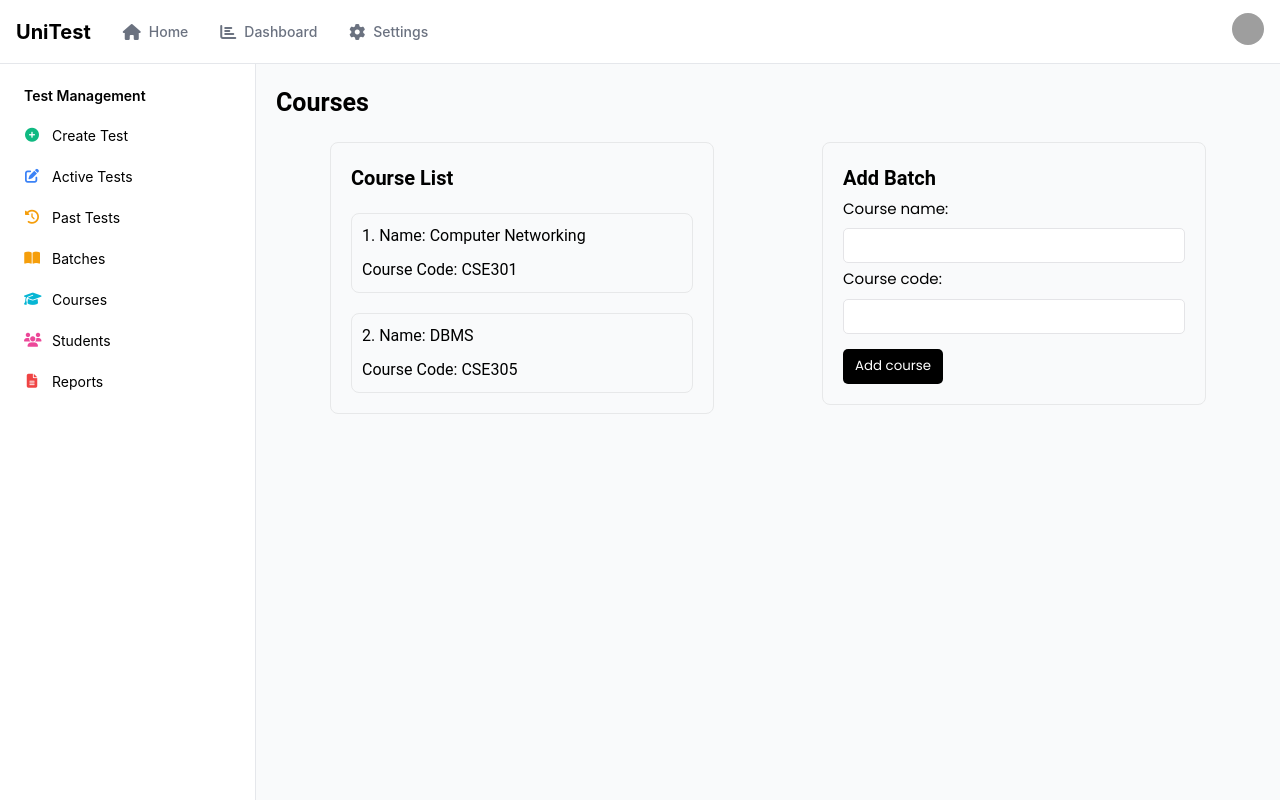
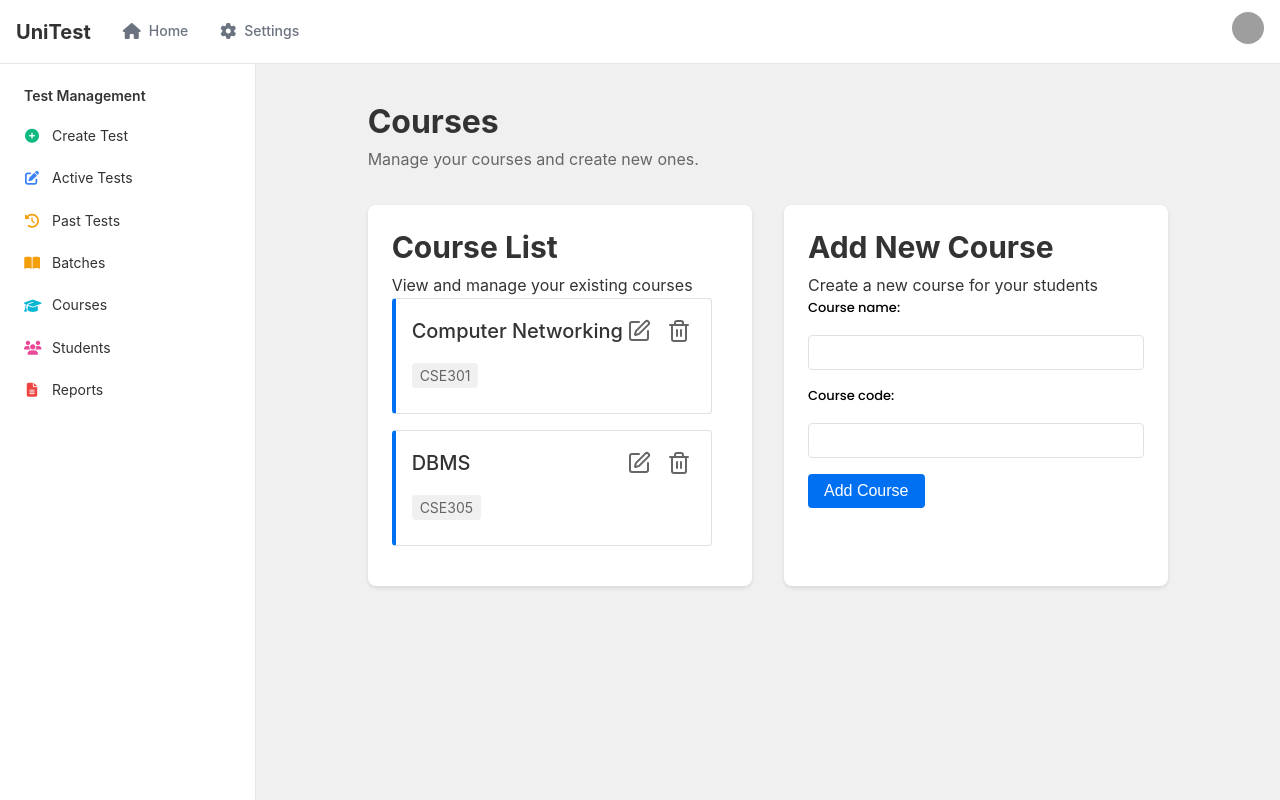
Before and after one commit to lavenderpeaches/UniTest, a Django app: page /courses/ in a window 1280 px wide. Run offline with Django 5.2, Linux system fonts and the light colour scheme; data comes from the database, SQL or seed files in the repository; both versions use the stored data as it was after the commit; some web fonts are replaced; grey boxes are pictures that could not be loaded.

Commit message:
Add an update and delete batch and course button

```diff
--- a/UniTest/base/views.py
+++ b/UniTest/base/views.py
@@ -73,11 +73,11 @@ def homePage(request):
 @login_required
 def create_test(request):
     if request.method == 'POST':
-        form = TestForm(request.POST)
+        form = testForm(request.POST)
         if form.is_valid():
             form.save()
     else:
-        form = TestForm()
+        form = testForm()
     return render(request, 'create_test.html', {'form': form})
 
 @login_required
--- a/UniTest/static/css/batches.css
+++ b/UniTest/static/css/batches.css
@@ -28,6 +28,7 @@
     gap:20px;
     display: flex;
     flex-direction: column;
+    background-color: white;
 }
 
 .batch-list-title{
@@ -58,6 +59,7 @@
     padding: 20px;
     border: 1.5px solid #E7E8E9;
     border-radius: 8px;
+    background-color: white;
 }
 
 .add-batch-title{
@@ -108,111 +110,38 @@
     cursor: pointer;
 }
 
-.course-container {
+.batch-buttons{
     display: flex;
-    flex-direction: column;
-    gap: 20px;
-    padding: 20px;
-    width: 80vw;
+    flex-direction: row;
+    justify-content: space-between;
 }
 
-.course-title {
-    font-family: "Roboto", sans-serif;
-    font-size: 25px;
-    font-weight: 600;
-    color: black;
-}
-
-.course-content {
-    display: flex;
-    flex-direction: row;
-    align-items: flex-start;
-    justify-content: space-around;
-}
-
-.course-list {
-    width: 30vw;
-    border: 1.5px solid #E7E8E9;
-    border-radius: 8px;
-    padding: 20px;
-    gap: 20px;
-    display: flex;
-    flex-direction: column;
-}
-
-.course-list-title {
-    font-family: "Roboto", sans-serif;
-    font-size: 20px;
-    font-weight: 600;
-    color: black;
-}
-
-.course {
-    display: flex;
-    flex-direction: column;
-    padding: 10px;
-    gap: 10px;
-    border: 1px solid #E7E8E9;
-    border-radius: 8px;
-}
-
-.course p {
-    font-family: "Roboto", sans-serif;
-    font-size: 16px;
-    font-weight: 400;
-    color: black;
-}
-
-.add-course {
-    width: 30vw;
-    padding: 20px;
-    border: 1.5px solid #E7E8E9;
-    border-radius: 8px;
-}
-
-.add-course-title {
-    font-family: "Roboto", sans-serif;
-    font-size: 20px;
-    font-weight: 600;
-    color: black;
-}
-
-.course-form-group {
-    display: flex;
-    flex-direction: column;
-    justify-content: space-around;
-    margin-top: 5px;
-}
-
-.course-form-group label {
-    font-family: "Poppins", serif;
-    color: black;
-    font-size: 15px;
-    font-weight: 400;
-}
-
-.course-form-group input {
-    font-family: "Poppins", serif;
-    color: black;
-    height: 35px;
-    padding-left: 10px;
-    border: 1px solid #E4E4E7;
-    border-radius: 5px;
-}
-
-.add-course-button {
+.edit-batch-button {
     font-family: "Poppins", serif;
     color: white;
     background-color: black;
     border: none;
     border-radius: 5px;
-    height: 35px;
+    padding: 8px 14px;
     cursor: pointer;
-    margin-top: 15px;
-    width: 100px;
 }
 
-.add-course-button:hover {
+.edit-batch-button:hover {
     background-color: #333;
     cursor: pointer;
 }
+
+.delete-batch-button {
+    font-family: "Poppins", serif;
+    color: white;
+    background-color: black;
+    border: none;
+    border-radius: 5px;
+    cursor: pointer;
+    padding: 8px 14px;
+}
+
+.delete-batch-button:hover {
+    background-color: #333;
+    cursor: pointer;
+}
--- /dev/null
+++ b/UniTest/static/css/course.css
@@ -0,0 +1,188 @@
+:root {
+    --primary-color: #0070f3;
+    --background-color: #f0f0f0;
+    --card-background: #ffffff;
+    --text-color: #333333;
+    --muted-color: #666666;
+    --border-color: #e0e0e0;
+  }
+
+  body {
+    font-family: -apple-system, BlinkMacSystemFont, "Segoe UI", Roboto, "Helvetica Neue", Arial, sans-serif;
+    line-height: 1.6;
+    color: var(--text-color);
+    background-color: var(--background-color);
+    margin: 0;
+    padding: 0;
+  }
+
+  .container {
+    max-width: 1200px;
+    margin: 0 auto;
+    padding: 2rem;
+  }
+
+  h1,
+  h2,
+  h3 {
+    margin-top: 0;
+  }
+
+  .subtitle {
+    color: var(--muted-color);
+    margin-bottom: 2rem;
+  }
+
+  /* Courses content layout */
+  .courses-content {
+    display: grid;
+    grid-template-columns: 1fr;
+    gap: 2rem;
+  }
+
+  @media (min-width: 768px) {
+    .courses-content {
+      grid-template-columns: 1fr 1fr;
+    }
+  }
+
+  /* Course list styles */
+  .course-list,
+  .course-form {
+    background-color: var(--card-background);
+    border-radius: 8px;
+    padding: 1.5rem;
+    box-shadow: 0 2px 4px rgba(0, 0, 0, 0.1);
+  }
+
+  .course-cards {
+    max-height: 600px;
+    overflow-y: auto;
+    padding-right: 1rem;
+  }
+
+  .course-card {
+    border: 1px solid var(--border-color);
+    border-left: 4px solid var(--primary-color);
+    border-radius: 4px;
+    padding: 1rem;
+    margin-bottom: 1rem;
+  }
+
+  .course-header {
+    display: flex;
+    justify-content: space-between;
+    align-items: flex-start;
+    margin-bottom: 0.5rem;
+  }
+
+  .badge {
+    background-color: var(--background-color);
+    color: var(--muted-color);
+    padding: 0.25rem 0.5rem;
+    border-radius: 4px;
+    font-size: 0.875rem;
+  }
+
+  .course-actions {
+    display: flex;
+    gap: 0.5rem;
+  }
+
+  .icon-button {
+    background: none;
+    border: none;
+    cursor: pointer;
+    padding: 0.25rem;
+    color: var(--muted-color);
+  }
+
+  .icon-button:hover {
+    color: var(--primary-color);
+  }
+
+  .course-description {
+    color: var(--muted-color);
+    font-size: 0.875rem;
+    margin-bottom: 0.5rem;
+  }
+
+  .course-meta {
+    display: flex;
+    gap: 1rem;
+    color: var(--muted-color);
+    font-size: 0.875rem;
+  }
+
+  .course-meta span {
+    display: flex;
+    align-items: center;
+  }
+
+  .course-meta i {
+    margin-right: 0.25rem;
+  }
+
+  /* Form styles */
+  .form-group {
+    margin-bottom: 1rem;
+  }
+
+  label {
+    display: block;
+    margin-bottom: 0.5rem;
+    font-weight: 500;
+  }
+
+  input[type="text"],
+  input[type="number"],
+  textarea {
+    width: 100%;
+    padding: 0.5rem;
+    border: 1px solid var(--border-color);
+    border-radius: 4px;
+    font-size: 1rem;
+  }
+
+  .button {
+    display: inline-flex;
+    align-items: center;
+    justify-content: center;
+    padding: 0.5rem 1rem;
+    border: none;
+    border-radius: 4px;
+    font-size: 1rem;
+    cursor: pointer;
+    transition: background-color 0.2s;
+  }
+
+  .button.primary {
+    background-color: var(--primary-color);
+    color: white;
+  }
+
+  .button.primary:hover {
+    background-color: #0056b3;
+  }
+
+  .button i {
+    margin-right: 0.5rem;
+  }
+
+  /* Utility classes */
+  .sr-only {
+    position: absolute;
+    width: 1px;
+    height: 1px;
+    padding: 0;
+    margin: -1px;
+    overflow: hidden;
+    clip: rect(0, 0, 0, 0);
+    white-space: nowrap;
+    border-width: 0;
+  }
+
+i[data-lucide] {
+    width: 10px;
+    height: 10px;
+}
--- a/UniTest/templates/base.html
+++ b/UniTest/templates/base.html
@@ -7,6 +7,7 @@
     <link rel="stylesheet" href="{% static 'css/dash.css' %}">
     <link rel="stylesheet" href="{% static 'css/create.css' %}">
     <link rel="stylesheet" href="{% static 'css/batches.css' %}">
+    <link rel="stylesheet" href="{% static 'css/course.css' %}">
     <meta name='viewport' content='width=device-width, initial-scale=1'>
     <link rel="stylesheet" href="https://cdnjs.cloudflare.com/ajax/libs/font-awesome/6.4.0/css/all.min.css">
     <link rel="preconnect" href="https://fonts.googleapis.com">
@@ -25,10 +26,6 @@
                 <a href="{% url 'homePage' %}" class="nav-link active">
                     <i class="fas fa-home"></i>
                     Home
-                </a>
-                <a href="/dashboard" class="nav-link">
-                    <i class="fas fa-chart-bar"></i>
-                    Dashboard
                 </a>
                 <a href="/settings" class="nav-link">
                     <i class="fas fa-cog"></i>
@@ -114,7 +111,9 @@
 
     <script src="{% static 'js/dash.js' %}"></script>
     <script src="{% static 'js/create.js' %}"></script>
-
-
+    <script src="https://unpkg.com/lucide@latest"></script>
+    <script>
+        lucide.createIcons();
+    </script>
 </body>
 </html>
--- a/UniTest/templates/courses.html
+++ b/UniTest/templates/courses.html
@@ -1,32 +1,53 @@
 {% extends 'base.html' %}
 {% block content %}
-<div class="course-container">
-    <p class="course-title">Courses</p>
+<div class="container">
+    <h1>Courses</h1>
+    <p class="subtitle">Manage your courses and create new ones.</p>
 
-    <div class="course-content">
+    <div class="courses-content">
         <div class="course-list">
-            <p class="course-list-title">Course List</p>
-            {% for course in all_courses %}
-                <div class="course">
-                    <p class="course-name">{{ course.id }}. Name: {{ course.course_name }}</p>
-                    <p class="course-code">Course Code: {{ course.course_code }}</p>
-                </div>
-            {% empty %}
-                <p>No courses available.</p>
-            {% endfor %}
+            <h2>Course List</h2>
+            <p>View and manage your existing courses</p>
+
+            <div class="course-cards">
+                {% for course in all_courses %}
+                    <div class="course-card">
+                        <div class="course-header">
+                            <div>
+                                <h3>{{ course.course_name }}</h3>
+                                <span class="badge">{{ course.course_code }}</span>
+                            </div>
+                            <div class="course-actions">
+                                <button class="icon-button" aria-label="Edit course">
+                                    <i data-lucide="edit"></i>
+                                </button>
+                                <button class="icon-button" aria-label="Delete course">
+                                    <i data-lucide="trash-2"></i>
+                                </button>
+                            </div>
+                        </div>
+                    </div>
+                {% empty %}
+                    <p>No courses available.</p>
+                {% endfor %}
+            </div>
         </div>
 
-        <div class="add-course">
-            <p class="add-course-title">Add Batch</p>
+        <div class="course-form">
+            <h2>Add New Course</h2>
+            <p>Create a new course for your students</p>
+
             <form action="{% url 'courses' %}" method="post">
                 {% csrf_token %}
                 {% for field in form %}
-                    <div class="course-form-group">
+                    <div class="form-group">
                         {{ field.label_tag }}
                         {{ field }}
                     </div>
                 {% endfor %}
-                <button class="add-course-button">Add course</button>
+                <button type="submit" class="button primary">
+                    Add Course
+                </button>
             </form>
         </div>
     </div>
```
Also changed, not shown: UniTest/templates/batches.html (+5 -2 lines), UniTest/templates/create_test.html (+9 -35 lines), UniTest/db.sqlite3 (added).
